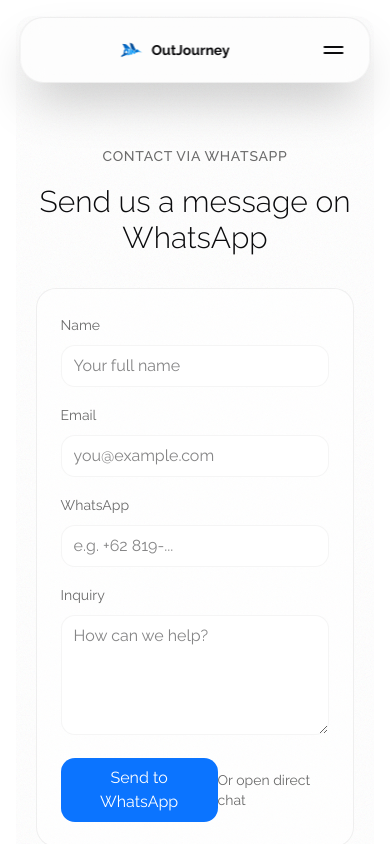
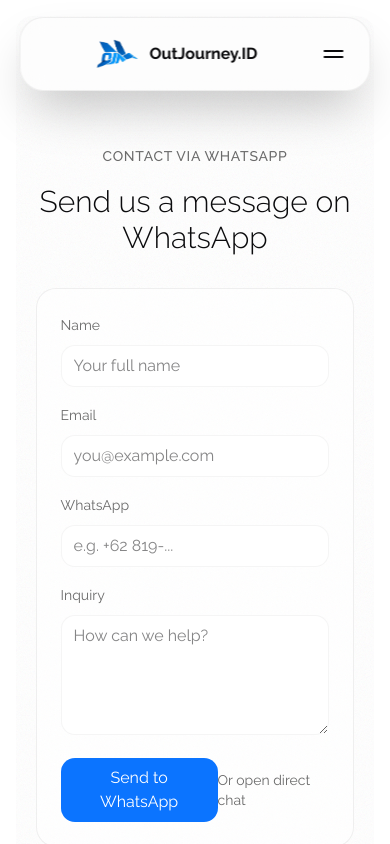
Before and after one commit to appscenture/outjourney, a Next.js app: page /contact in a window 390 px wide. Shown: the top 844 px of the page. Built offline with nearby package versions, Linux system fonts and the light colour scheme.

Commit message:
Update Navbar.tsx

```diff
--- a/components/navigation/Navbar.tsx
+++ b/components/navigation/Navbar.tsx
@@ -905,13 +905,13 @@ const Navbar: React.FC = () => {
 							<Image
 								src="/logo/outjourney-logo.png"
 								alt="OutJourney"
-								width={24}
-								height={24}
-								className="z-10 w-6 h-6 sm:w-7 sm:h-7 md:w-8 md:h-8 object-contain"
+								width={48}
+								height={48}
+								className="z-10 w-12 h-12 sm:w-14 sm:h-14 md:w-16 md:h-16 object-contain"
 								priority
 							/>
-							<span className="font-bold text-sm md:text-lg text-foreground z-10">
-								OutJourney
+							<span className="font-bold text-base md:text-2xl text-foreground z-10">
+								OutJourney.ID
 							</span>
 						</Link>
 					</div>
```
